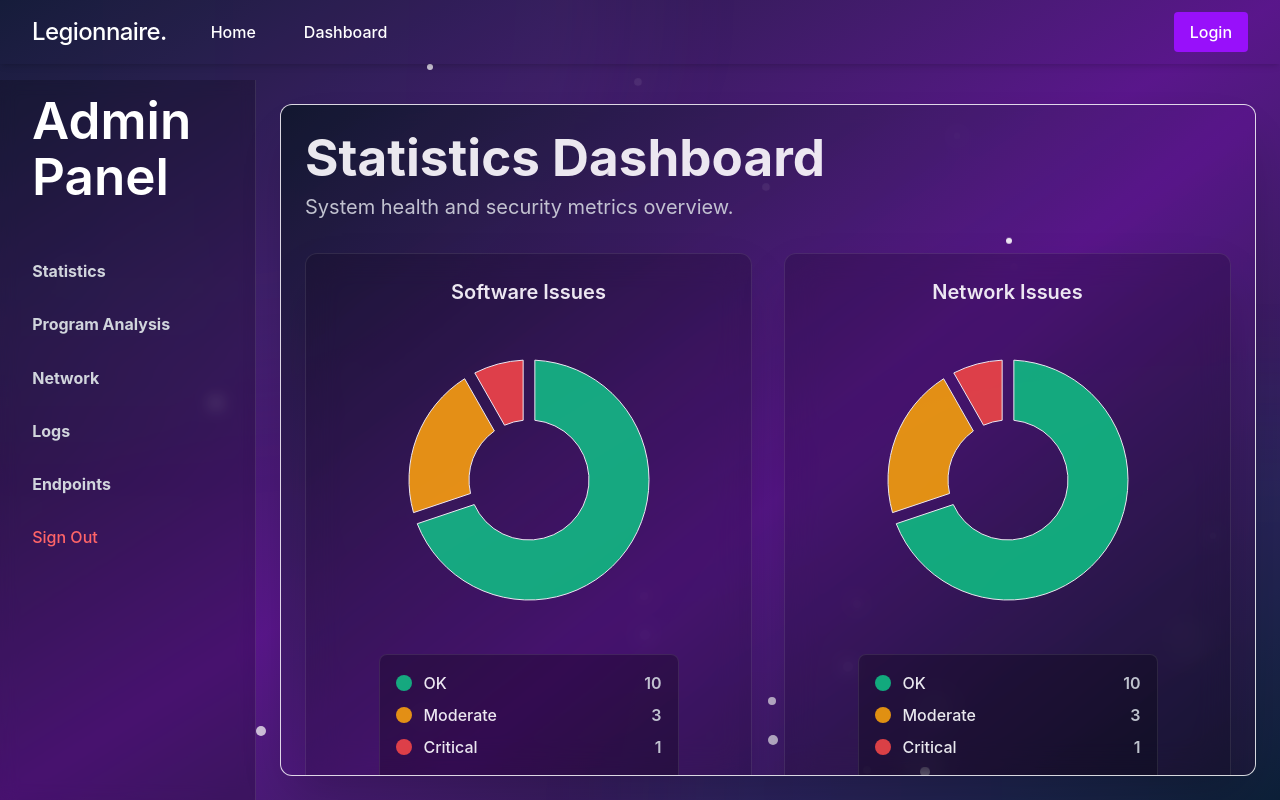
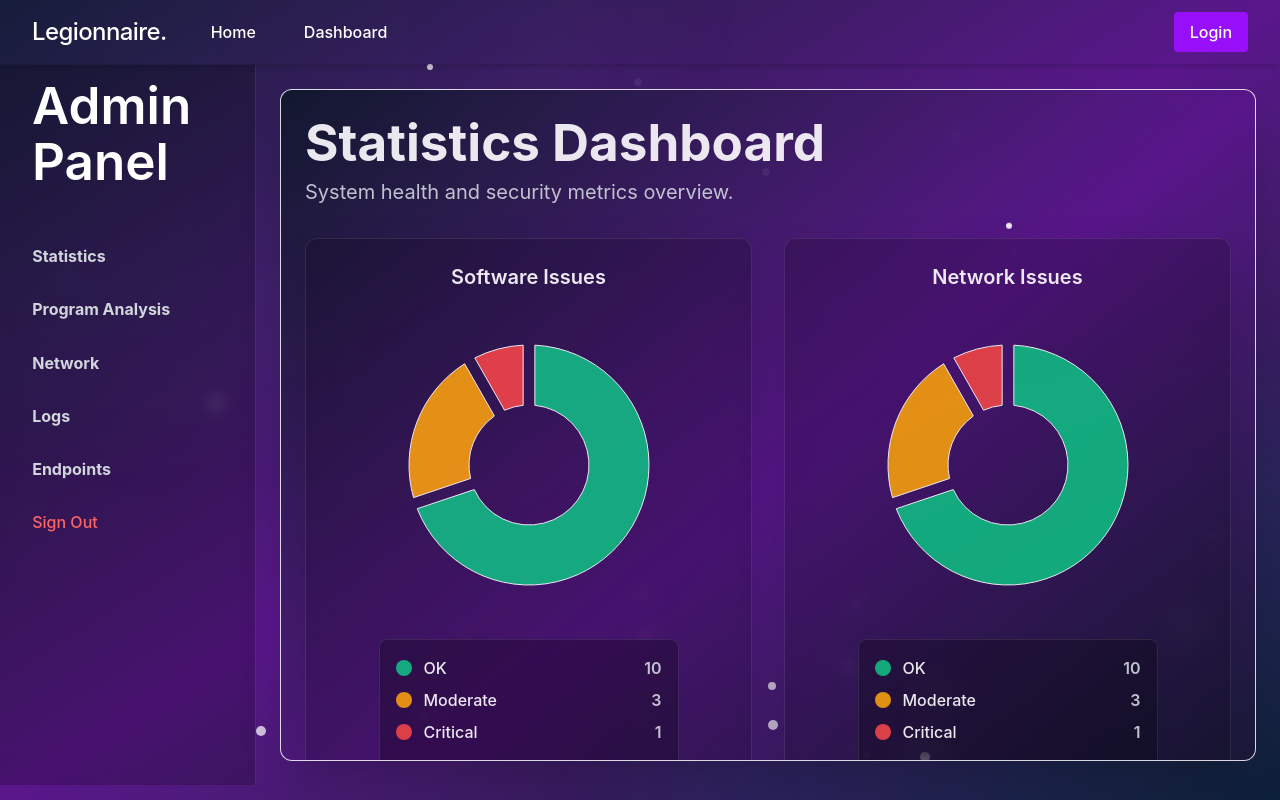
Before and after one commit to LegionnaireDevs/legionnaire, a React (Vite) app in the folder control-panel/: page /dashboard in a window 1280 px wide. Built offline with nearby package versions, Linux system fonts and the light colour scheme.

Commit message:
Fixed small space between admin panel and navigation.

```diff
--- a/control-panel/src/pages/dashboard.jsx
+++ b/control-panel/src/pages/dashboard.jsx
@@ -87,7 +87,7 @@ export default function Dashboard() {
 
 
             {/* Main layout */}
-            <div className="relative z-10 flex" style={{height: 'calc(100vh - 80px)', marginTop: '80px'}}>
+            <div className="relative z-10 flex" style={{height: 'calc(100vh - 80px)', marginTop: '65px'}}>
                 {/* Left Vertical Toolbar */}
                 <div className="w-64 bg-black/20 backdrop-blur-sm border-r border-white/10">
                     <div className="w-full max-w-7xl mx-auto mb-8">
```
